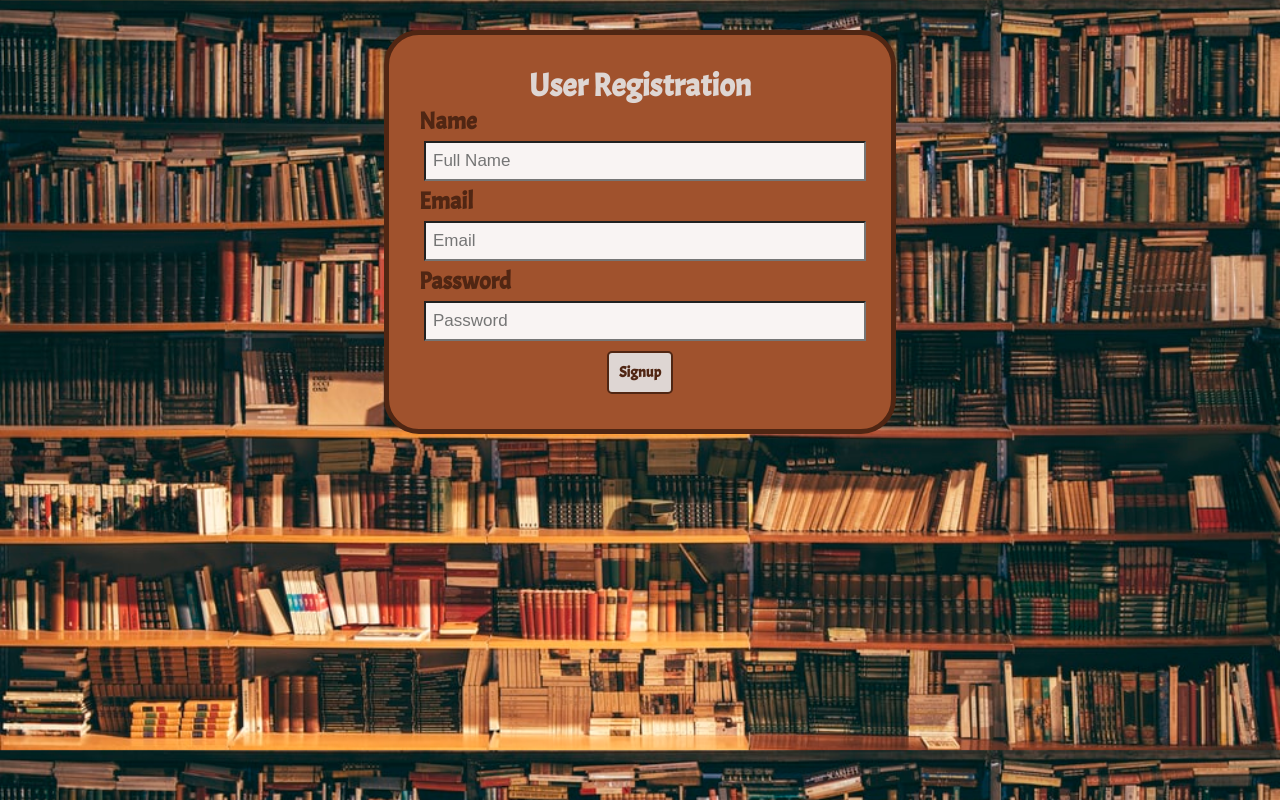
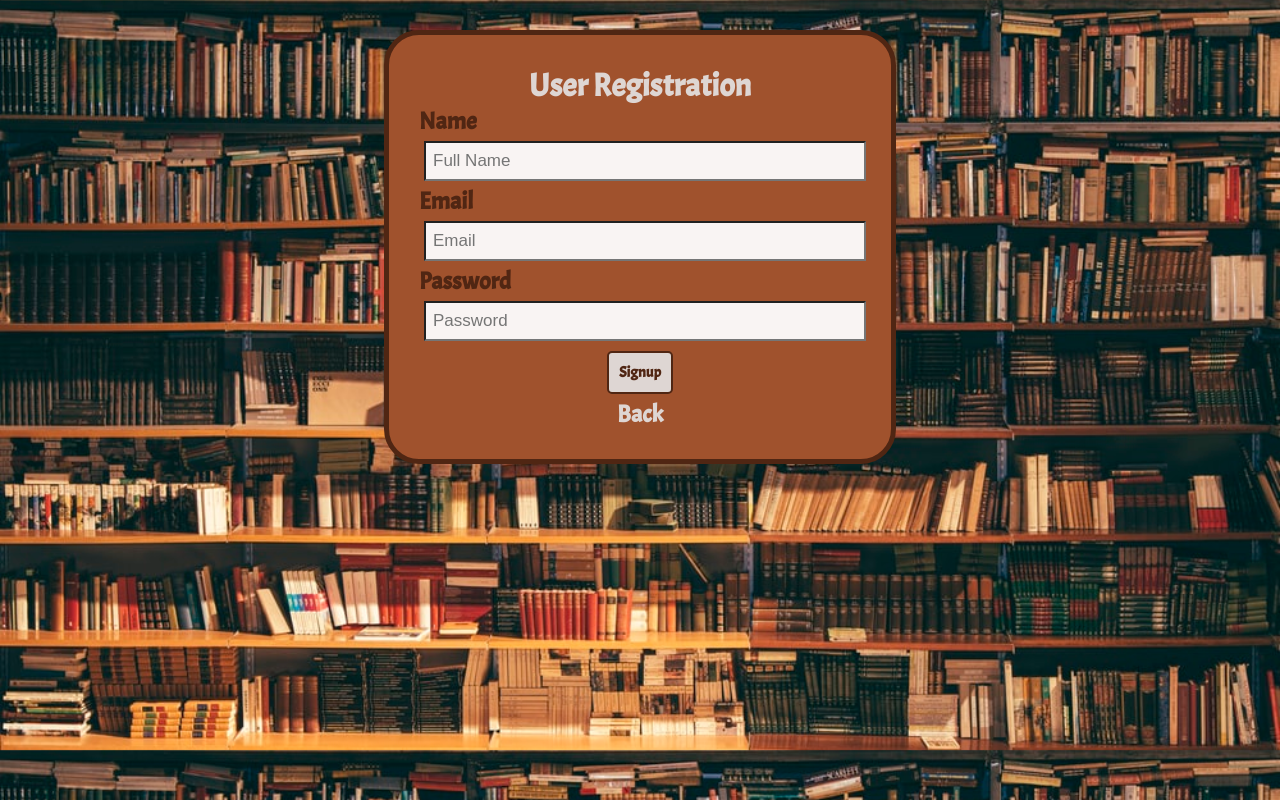
Before and after one commit to huda-alzahabi/address_book, a React (Create React App) app: page /Signup in a window 1280 px wide. Built offline with nearby package versions, Linux system fonts and the light colour scheme.

Commit message:
Added back button in signup page and cursor pointer for resgister

```diff
--- a/src/components/Login.js
+++ b/src/components/Login.js
@@ -117,7 +117,11 @@ const Login = () => {
         </div>
         <div>
           <h1>Don't Have an account?</h1>
-          <h2 role="button" onClick={() => register()}>
+          <h2
+            role="button"
+            style={{ cursor: "pointer" }}
+            onClick={() => register()}
+          >
             Register
           </h2>
         </div>
--- a/src/components/Signup.js
+++ b/src/components/Signup.js
@@ -1,8 +1,9 @@
 import { useState } from "react";
-// import { Link } from "react-router-dom";
+import { useNavigate } from "react-router-dom";
 import Button from "./Button";
 
 const Signup = () => {
+  const nav = useNavigate();
   // States for registration
   const [name, setName] = useState("");
   const [email, setEmail] = useState("");
@@ -73,6 +74,9 @@ const Signup = () => {
       </div>
     );
   };
+  const backtoMain = () => {
+    nav("/");
+  };
 
   //Sending the user to the users table in the db
   const addUser = async () => {
@@ -139,6 +143,13 @@ const Signup = () => {
             onClick={handleSubmit}
           />
         </div>
+        <h2
+          role="button"
+          style={{ color: "rgb(222 214 211)", cursor: "pointer" }}
+          onClick={() => backtoMain()}
+        >
+          Back
+        </h2>
       </form>
     </div>
   );
```
